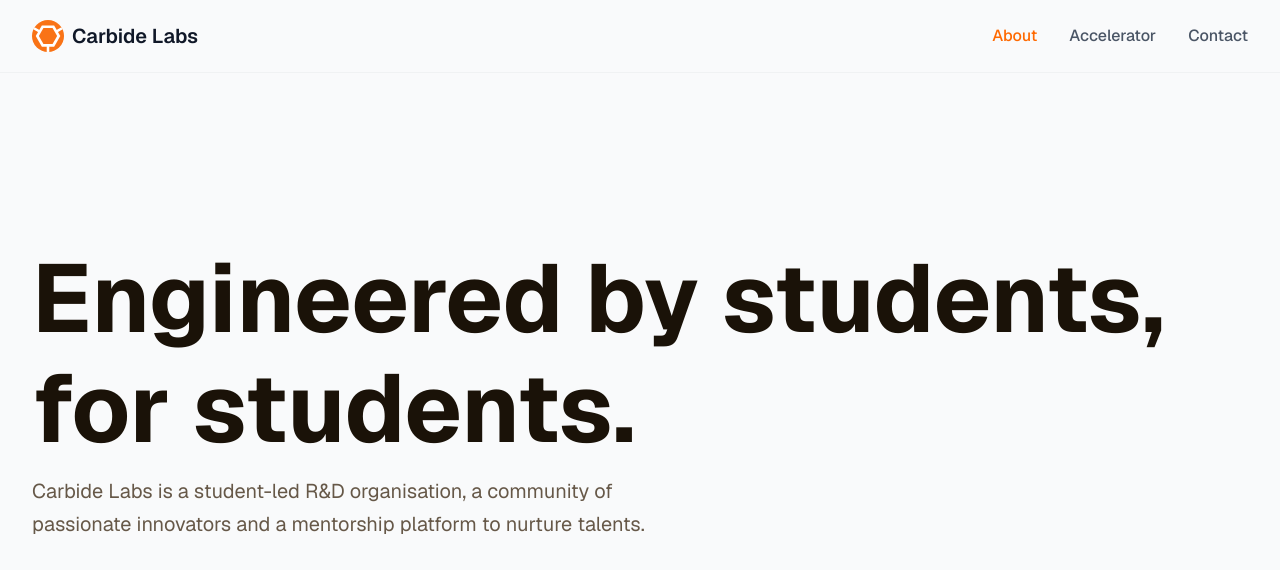
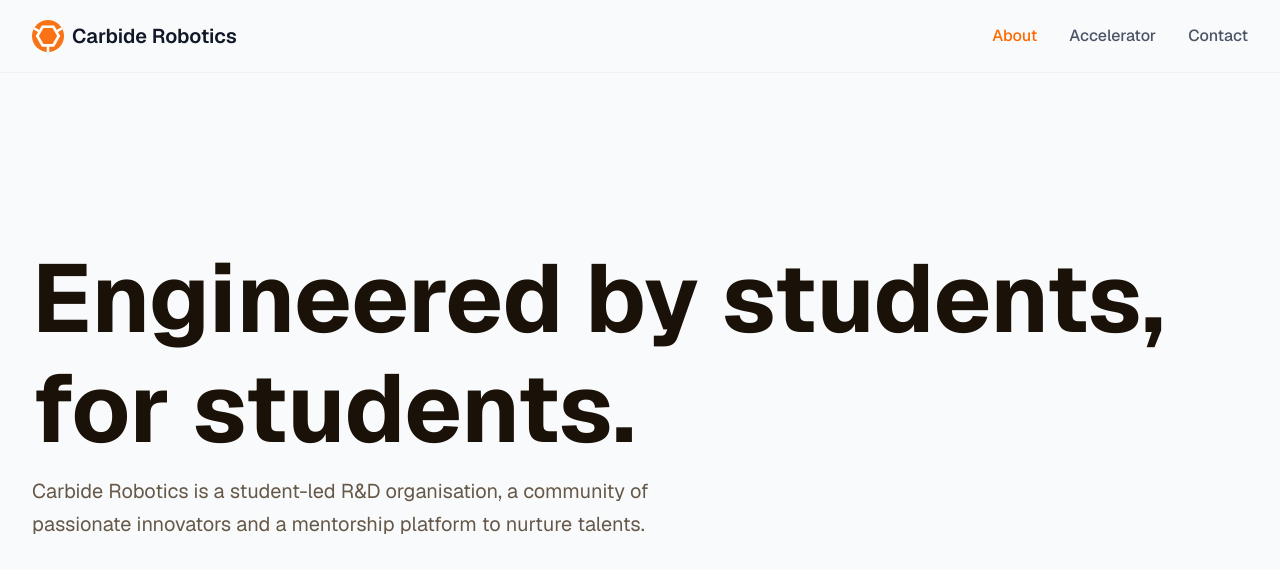
Before and after one commit to vensah-dev/carbide-robotics, a Next.js app: page / in a window 1280 px wide. Shown: the top 570 px of the page. Built offline with nearby package versions, Linux system fonts and the light colour scheme.

Commit message:
updated name back to carbide robotics

```diff
--- a/app/accelerator/page.tsx
+++ b/app/accelerator/page.tsx
@@ -3,17 +3,17 @@ import { Navbar } from "@/components/navbar";
 import type { Metadata } from "next";
 
 export const metadata: Metadata = {
-  title: "Carbide Labs \\ STEM Accelerator",
+  title: "Carbide Robotics \\ STEM Accelerator",
   description: "Empowering up-and-coming passionate thinkers through robotics competitions, STEM projects, and mentorship programs. Join our mission to foster innovation.",
   keywords: "robotics, STEM, competitions, mentorship, innovation, technology, education",
-  authors: [{ name: "Carbide Labs" }],
+  authors: [{ name: "Carbide Robotics" }],
   robots: "index, follow",
   icons: {
     icon: "/carbide-robotics/icons/icon.png",
     apple: "/carbide-robotics/icons/apple-icon.png",  // 180x180px recommended
   },
   openGraph: {
-    title: "Carbide Labs | STEM Innovation & Competition",
+    title: "Carbide Robotics | STEM Innovation & Competition",
     description: "Empowering the next generation of STEM innovators through robotics competitions and mentorship",
     type: "website",
     images: [
@@ -21,13 +21,13 @@ export const metadata: Metadata = {
         url: "../icons/icon.png",  // needs full basePath prefix
         width: 1200,  // recommended OG image size
         height: 630,
-        alt: "Carbide Labs Logo",
+        alt: "Carbide Robotics Logo",
       },
     ],
   },
   twitter: {
     card: "summary_large_image",
-    title: "Carbide Labs | STEM Innovation & Competition",
+    title: "Carbide Robotics | STEM Innovation & Competition",
     description: "Empowering the next generation of STEM innovators through robotics competitions and mentorship",
   },
 };
--- a/app/contact/page.tsx
+++ b/app/contact/page.tsx
@@ -3,17 +3,17 @@ import { Navbar } from "@/components/navbar";
 import type { Metadata } from "next";
 
 export const metadata: Metadata = {
-  title: "Carbide Labs \\ STEM Accelerator",
+  title: "Carbide Robotics \\ STEM Accelerator",
   description: "Empowering up-and-coming passionate thinkers through robotics competitions, STEM projects, and mentorship programs. Join our mission to foster innovation.",
   keywords: "robotics, STEM, competitions, mentorship, innovation, technology, education",
-  authors: [{ name: "Carbide Labs" }],
+  authors: [{ name: "Carbide Robotics" }],
   robots: "index, follow",
   icons: {
     icon: "/carbide-robotics/icons/icon.png",
     apple: "/carbide-robotics/icons/apple-icon.png",  // 180x180px recommended
   },
   openGraph: {
-    title: "Carbide Labs | STEM Innovation & Competition",
+    title: "Carbide Robotics | STEM Innovation & Competition",
     description: "Empowering the next generation of STEM innovators through robotics competitions and mentorship",
     type: "website",
     images: [
@@ -21,13 +21,13 @@ export const metadata: Metadata = {
         url: "../icons/icon.png",  // needs full basePath prefix
         width: 1200,  // recommended OG image size
         height: 630,
-        alt: "Carbide Labs Logo",
+        alt: "Carbide Robotics Logo",
       },
     ],
   },
   twitter: {
     card: "summary_large_image",
-    title: "Carbide Labs | STEM Innovation & Competition",
+    title: "Carbide Robotics | STEM Innovation & Competition",
     description: "Empowering the next generation of STEM innovators through robotics competitions and mentorship",
   },
 };
@@ -66,7 +66,7 @@ export default function ContactPage() {
                 <div className="text-2xl mt-1">✉️</div>
                 <div>
                   <h3 className="font-semibold text-gray-900">Email</h3>
-                  <p className="text-gray-600">contact@carbidelabs.org</p>
+                  <p className="text-gray-600">contact@carbiderobotics.org</p>
                 </div>
               </div>
 
@@ -82,7 +82,7 @@ export default function ContactPage() {
                 <div className="text-2xl mt-1">🌐</div>
                 <div>
                   <h3 className="font-semibold text-gray-900">Website</h3>
-                  <p className="text-gray-600">www.carbidelabs.org</p>
+                  <p className="text-gray-600">www.carbiderobotics.org</p>
                 </div>
               </div>
             </div>
--- a/app/layout.tsx
+++ b/app/layout.tsx
@@ -18,17 +18,17 @@ export const viewport: Viewport = {
 };
 
 export const metadata: Metadata = {
-  title: "Carbide Labs",
+  title: "Carbide Robotics",
   description: "Empowering up-and-coming passionate thinkers through robotics competitions, STEM projects, and mentorship programs. Join our mission to foster innovation.",
   keywords: "robotics, STEM, competitions, mentorship, innovation, technology, education",
-  authors: [{ name: "Carbide Labs" }],
+  authors: [{ name: "Carbide Robotics" }],
   robots: "index, follow",
   icons: {
     icon: "/carbide-robotics/icons/icon.png",
     apple: "/carbide-robotics/icons/apple-icon.png",  // 180x180px recommended
   },
   openGraph: {
-    title: "Carbide Labs | STEM Innovation & Competition",
+    title: "Carbide Robotics | STEM Innovation & Competition",
     description: "Empowering the next generation of STEM innovators through robotics competitions and mentorship",
     type: "website",
     images: [
@@ -36,13 +36,13 @@ export const metadata: Metadata = {
         url: "../icons/icon.png",  // needs full basePath prefix
         width: 1200,  // recommended OG image size
         height: 630,
-        alt: "Carbide Labs Logo",
+        alt: "Carbide Robotics Logo",
       },
     ],
   },
   twitter: {
     card: "summary_large_image",
-    title: "Carbide Labs | STEM Innovation & Competition",
+    title: "Carbide Robotics | STEM Innovation & Competition",
     description: "Empowering the next generation of STEM innovators through robotics competitions and mentorship",
   },
 };
--- a/app/page.tsx
+++ b/app/page.tsx
@@ -28,7 +28,7 @@ export default function Home() {
         <Portfolio />
 
         {/* CTA Section */}
-        <section className="text-center py-16">
+        <section className="text-center py-16 px-8">
           <h2 className="text-3xl font-bold text-gray-900 mb-6">Ready to Innovate?</h2>
 
           <p className="text-lg text-gray-600 mb-8 max-w-2xl mx-auto">
@@ -36,7 +36,7 @@ export default function Home() {
             competitions and transformative mentorship programmes.
           </p>
 
-          <div className="space-y-4 md:space-y-0 md:space-x-6">
+          <div className="flex flex-col md:flex-row gap-4 justify-center">
             <PrimaryButton text={"Accelerator Programme"} />
             <SecondaryButton text={"Contact"} />
           </div>
--- a/components/footer.tsx
+++ b/components/footer.tsx
@@ -6,7 +6,7 @@ export function Footer() {
       <footer className="w-full py-12 px-8 border-t border-gray-300 bg-stone-900">
         <div className="max-w-6xl mx-auto text-center">
           <p className="text-stone-400">
-            © 2026 Carbide Labs.
+            © 2026 Carbide Robotics.
           </p>
         </div>
       </footer>
--- a/components/hero.tsx
+++ b/components/hero.tsx
@@ -14,11 +14,11 @@ export function Hero() {
             Engineered by students,  for students.
           </h1>
 
-          <p className="md:max-w-2xl w-full text-sm md:text-xl text-[var(--font-secondary)] mb-8 leading-relaxed w-[70%]">
-            Carbide Labs is a student-led R&D organisation, a community of passionate innovators and a mentorship platform to nurture talents.
+          <p className="md:max-w-2xl w-[83vw] text-base md:text-xl text-[var(--font-secondary)] mb-8 leading-relaxed w-[70%]">
+            Carbide Robotics is a student-led R&D organisation, a community of passionate innovators and a mentorship platform to nurture talents.
           </p>
 
-          <div className="flex flex gap-4 justify-start">
+          <div className="flex flex-col md:flex-row gap-4">
             <PrimaryButton text={"Accelerator Programme"} />
             <SecondaryButton text={"Contact"} />
           </div>
--- a/components/mission.tsx
+++ b/components/mission.tsx
@@ -12,7 +12,7 @@ export function Mission() {
         <h2 className="text-6xl font-bold text-gray-900 mb-4">Our Mission</h2>
         {/* <div className="w-16 h-1 bg-[var(--accent-primary)] mx-auto rounded-full"></div> */}
         <p className="text-lg text-font-secondary text-left leading-relaxed max-w-md mb-8">
-          Carbide Labs is a student-led community focused on building niche and deep STEM portfolios.
+          Carbide Robotics is a student-led community focused on building niche and deep STEM portfolios.
         </p>
       </div>
 
@@ -24,7 +24,7 @@ export function Mission() {
         <Card
           icon={"🏆"}
           title={"Competitions"}
-          description={"Multi-disciplinary R&D teams formed through our Carbide Labs community participate in national and international robotics competitions. These rich talents create an excellent portfolio year after year."}
+          description={"Multi-disciplinary R&D teams formed through our Carbide Robotics community participate in national and international robotics competitions. These rich talents create an excellent portfolio year after year."}
           colorClass={"bg-amber-500/15"}
           BGz={3}
         />
--- a/components/navbar.tsx
+++ b/components/navbar.tsx
@@ -36,8 +36,8 @@ export function Navbar() {
     <nav className="w-full py-5 px-8 flex justify-between items-center border-b border-gray-300/25">
       {/* logo and title */}
       <Link href="/" className="flex items-center gap-2">
-        <Image src={icon} width={32} height={32} alt="Carbide Labs Logo" className="rounded-full"/>
-        <span className="text-xl font-semibold text-gray-900">Carbide Labs</span>
+        <Image src={icon} width={32} height={32} alt="Carbide Robotics Logo" className="rounded-full"/>
+        <span className="text-xl font-semibold text-gray-900">Carbide Robotics</span>
       </Link>
 
       {/* Desktop Navigation */}
--- a/components/portfolio.tsx
+++ b/components/portfolio.tsx
@@ -61,7 +61,7 @@ export function Portfolio() {
               <span className="text-font-secondary text-md">{competition.name}</span>
             </span>
 
-            <div className={` py-1 px-3 max-h-min text-xs ${competition.staus === "Upcoming" ? "bg-amber-500/25" : "bg-green-500/25"} rounded-full`}>{competition.staus}</div>
+            <div className={` py-1 px-3 max-h-min whitespace-nowrap w-fit text-xs ${competition.staus === "Upcoming" ? "bg-amber-500/25" : "bg-green-500/25"} rounded-full`}>{competition.staus}</div>
           </div>
         ))}
       </div>
```
